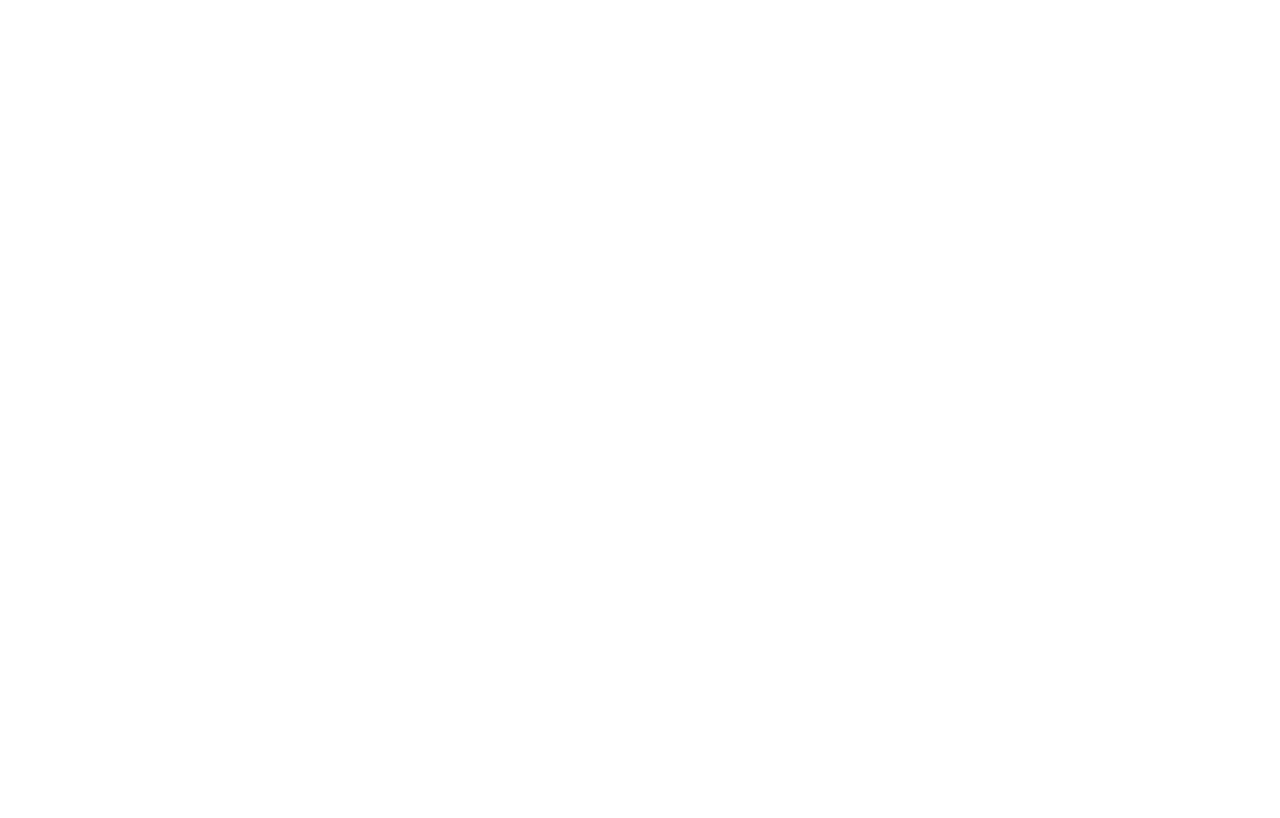
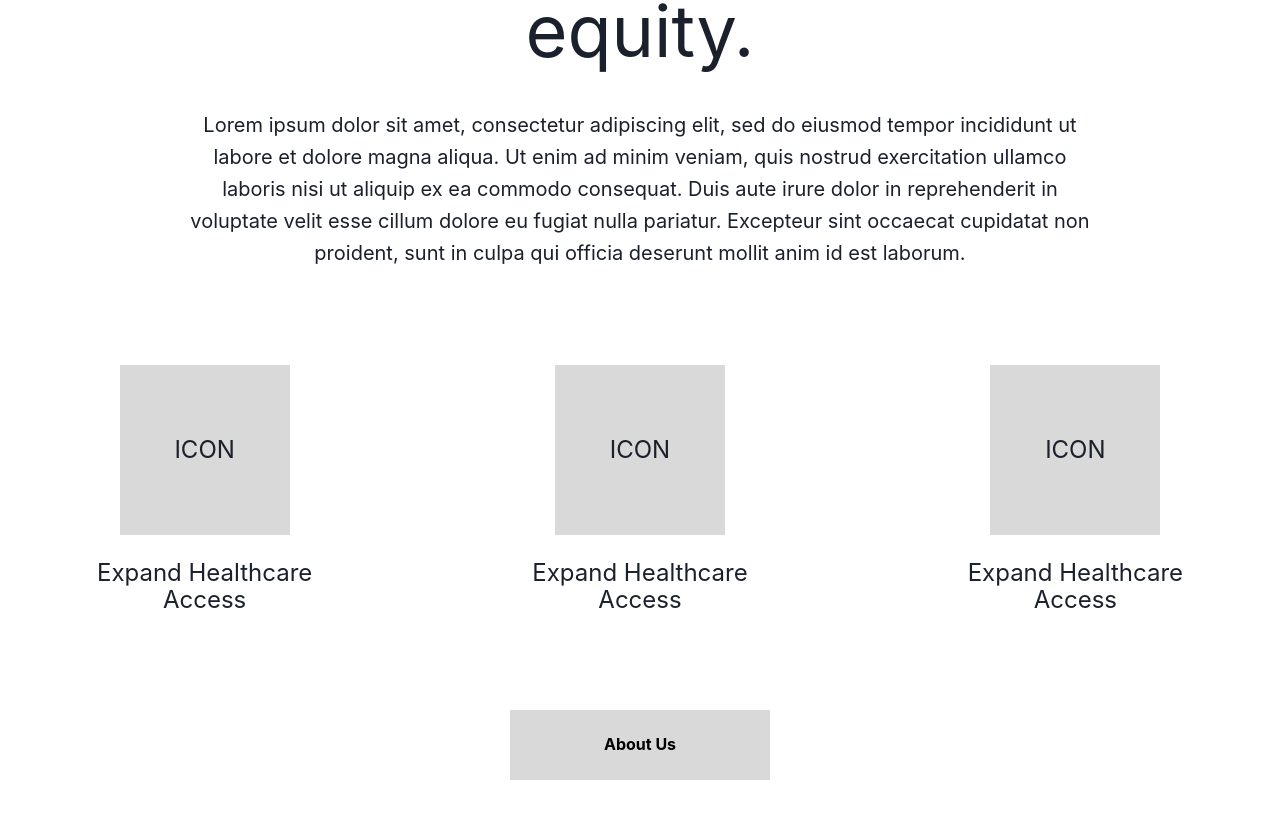
Before and after one commit to Cobby914/TENA, a React (Vite) app in the folder client/: page / in a window 1280 px wide. Shown: the part 2812-3630 px from the top of the page. Before the commit the page ends 2550 px from the top, so only its background shows below. Built offline with nearby package versions, Linux system fonts and the light colour scheme.

Commit message:
Full Sprint Two Task DONE (Added reusable IconBlock & ProgramCard)

```diff
--- /dev/null
+++ b/client/src/components/home/layout/BelowPrograms.jsx
@@ -0,0 +1,51 @@
+import { Box, Flex, Text, VStack, SimpleGrid, Button } from "@chakra-ui/react";
+import IconBlock from "../ui/IconBlock";
+
+export default function BelowPrograms() {
+    return (
+        <Box
+            as="section"
+            bg="rgb(255, 255, 255)"
+            width="100%"
+            px="20"
+            py="16"
+            height="1100px"
+        >
+            <Flex direction="column" alignItems="center" justifyContent="center">
+                {/* Title */}
+                <VStack spacing="10" textAlign="center" maxW="1200px" mt="10">
+                    <Text fontSize="7xl" fontWeight="normal" lineHeight="1.05">
+                        A community driven non-profit
+                        <br />
+                        focused on a lasting health equity.
+                    </Text>
+                    {/*Paragraph*/}
+                    <Text fontSize="xl" lineHeight="1.6" maxW="900px">
+                        Lorem ipsum dolor sit amet, consectetur adipiscing elit, sed do eiusmod  tempor incididunt ut labore et
+                        dolore magna aliqua. Ut enim ad minim  veniam, quis nostrud exercitation ullamco laboris nisi ut aliquip
+                        ex ea  commodo consequat. Duis aute irure dolor in reprehenderit in voluptate  velit esse cillum dolore eu
+                        fugiat nulla pariatur. Excepteur sint  occaecat cupidatat non proident, sunt in culpa qui officia deserunt
+                        mollit anim id est laborum.
+                    </Text>
+                </VStack>
+                {/* Icon Rows */}
+                <SimpleGrid columns={3} spacing="220px" mt="24" mb="24">
+                    <IconBlock />
+                    <IconBlock />
+                    <IconBlock />
+                </SimpleGrid>
+                {/* About Us Button */}
+                <Button
+                    bg="rgb(217, 217, 217)"
+                    color="black"
+                    fontWeight="bold"
+                    borderRadius="none"
+                    height="70px"
+                    width="260px"
+                >
+                    About Us
+                </Button>
+            </Flex>
+        </Box>
+    );
+}
--- /dev/null
+++ b/client/src/components/home/ui/IconBlock.jsx
@@ -0,0 +1,24 @@
+import { Box, Text, VStack } from "@chakra-ui/react";
+
+export default function IconBlock() {
+    return(
+        <VStack spacing="6" alignItems="center">
+            <Box
+                width="170px"
+                height="170px"
+                bg="rgb(217, 217, 217)"
+                display="flex"
+                alignItems="center"
+                justifyContent="center"
+            >
+                <Text fontSize="2xl"> ICON </Text>
+            </Box>
+            {/* Text Below */}
+            <Text fontSize="2xl" lineHeight="1.15" textAlign="center">
+                Expand Healthcare
+                <br />
+                Access
+            </Text>
+        </VStack>
+    )
+}
--- a/client/src/pages/Home.jsx
+++ b/client/src/pages/Home.jsx
@@ -2,6 +2,7 @@
 import Slogan from "../components/home/layout/Slogan";
 import ProblemStatement from "../components/home/layout/ProblemStatement";
 import Programs from "../components/home/layout/Programs";
+import BelowPrograms from "../components/home/layout/BelowPrograms";
 
 export default function Home() {
     return (
@@ -10,6 +11,7 @@
             <Slogan/>
             <ProblemStatement/>
             <Programs/>
+            <BelowPrograms/>
         </>
     );
 }
```
